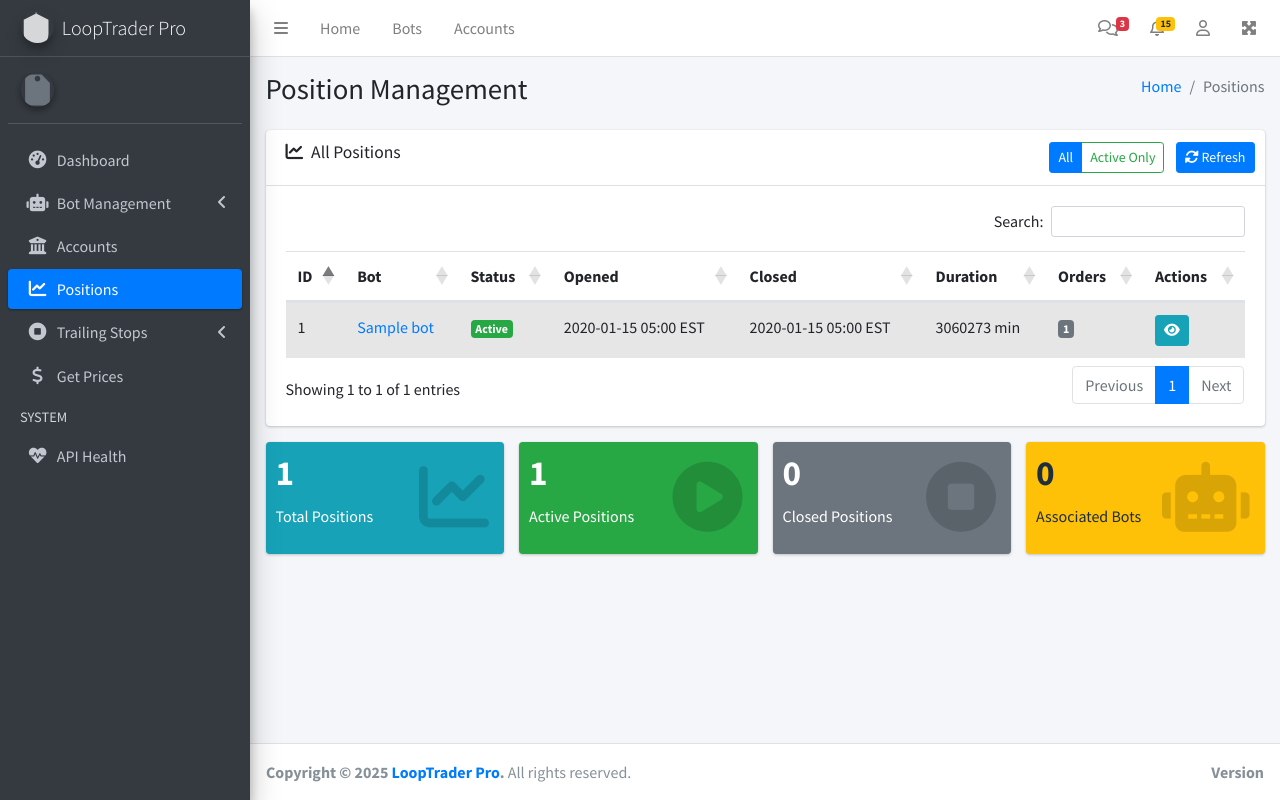
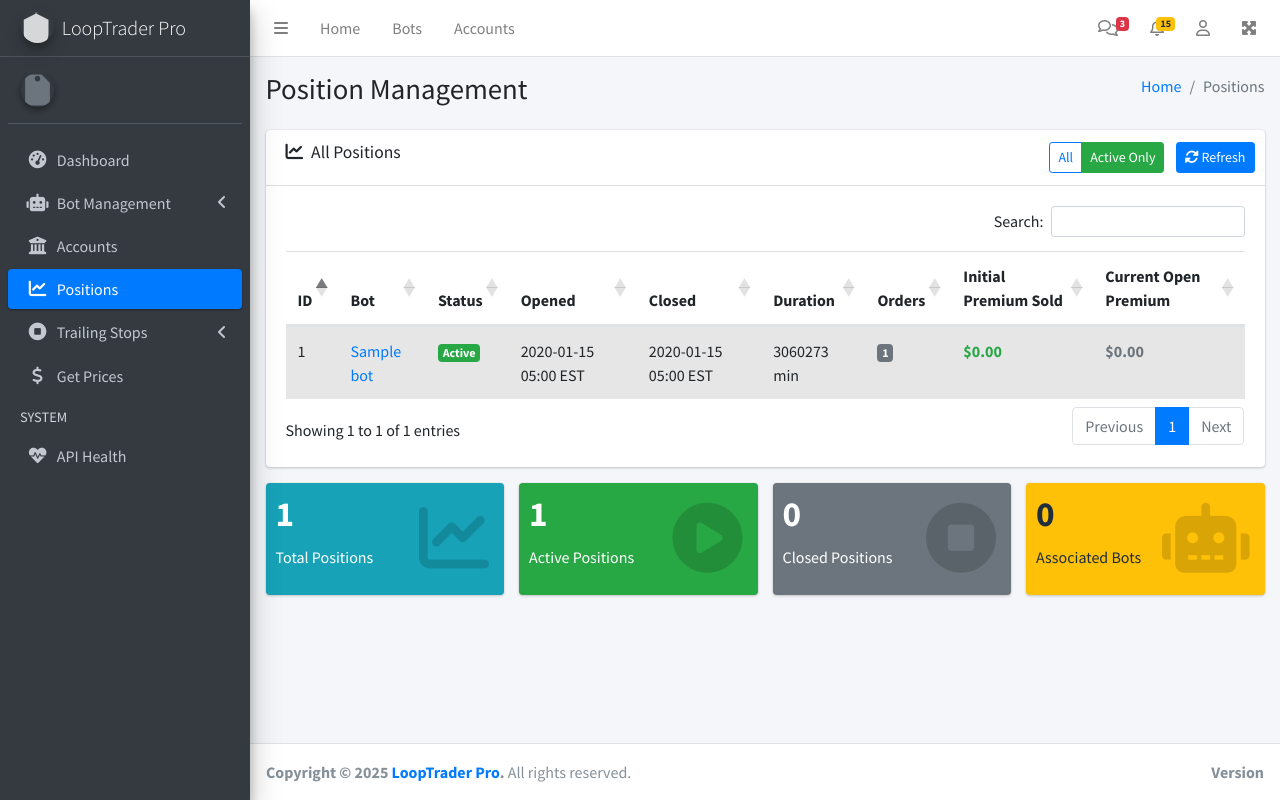
Before and after one commit to dataartisan/Looptrader-Web, a Flask app: page /positions in a window 1280 px wide. Run offline with Flask 3, Linux system fonts and the light colour scheme; the visitor is signed in with stand-in values (Sample User, id 1); tables that the repository leaves empty hold one stand-in row (values such as "Sample post"); some libraries are stand-ins or nearby versions.

Commit message:
position calculations

```diff
--- a/src/looptrader_web/app.py
+++ b/src/looptrader_web/app.py
@@ -555,6 +555,10 @@ def positions():
             status_filter = request.args.get('status')
             active_only = request.args.get('active_only')  # Add support for active_only param
 
+            # Default to active only if no specific filter is provided
+            if active_only is None and status_filter is None:
+                active_only = 'true'
+
             query = db.query(Position).order_by(Position.opened_datetime.desc())
 
             if account_filter:
@@ -562,8 +566,10 @@ def positions():
 
             if status_filter == 'active' or active_only == 'true':
                 query = query.filter(Position.active == True)
-            elif status_filter == 'closed':
-                query = query.filter(Position.active == False)
+            elif status_filter == 'closed' or active_only == 'false':
+                # Show all positions when explicitly set to false or when status is closed
+                if status_filter == 'closed':
+                    query = query.filter(Position.active == False)
 
             positions = query.all()
             accounts = db.query(BrokerageAccount).all()
@@ -582,7 +588,9 @@ def positions():
             print(f"DEBUG: Active only filter: {active_only}")
 
             # Pass the active_only flag to template for button styling
-            return render_template('positions/list.html', positions=positions, accounts=accounts, active_only=(active_only == 'true'))
+            # Convert string to boolean for template logic
+            active_only_bool = active_only == 'true' if active_only else True
+            return render_template('positions/list.html', positions=positions, accounts=accounts, active_only=active_only_bool)
         finally:
             db.close()
     except Exception as e:
@@ -1240,6 +1248,38 @@ def get_schwab_account_balance():
         traceback.print_exc()
         return {'total_balance': 'N/A', 'error': str(e)}
 
+def calculate_total_open_premium():
+    """Calculate total open premium from all active positions"""
+    try:
+        db = SessionLocal()
+
+        # Get all active positions with their orders
+        from sqlalchemy.orm import joinedload
+        active_positions = db.query(Position).options(
+            joinedload(Position.orders)
+        ).filter(Position.active == True).all()
+
+        total_open_premium = 0.0
+
+        for position in active_positions:
+            for order in position.orders:
+                # Calculate premium for filled orders
+                if (order.status and 'FILLED' in order.status.upper() and
+                    order.price is not None and order.filledQuantity is not None):
+                    # Premium = price * filled quantity * 100 (for options contracts)
+                    order_premium = float(order.price) * float(order.filledQuantity) * 100
+                    total_open_premium += order_premium
+
+        return total_open_premium
+
+    except Exception as e:
+        print(f"Error calculating open premium: {e}")
+        import traceback
+        traceback.print_exc()
+        return 0.0
+    finally:
+        db.close()
+
 def get_schwab_accounts_detail():
     """Get detailed account information from Schwab API including individual account balances"""
     try:
@@ -1339,11 +1379,15 @@ def get_schwab_accounts_detail():
         total_pnl = sum(acc['todays_pnl'] for acc in detailed_accounts)
         total_pnl_percent = (total_pnl / total_value * 100) if total_value > 0 else 0
 
+        # Calculate total open premium
+        total_open_premium = calculate_total_open_premium()
+
         return {
             'accounts': detailed_accounts,
             'total_value': f"${total_value:,.2f}",
             'total_pnl': f"${total_pnl:,.2f}",
             'total_pnl_percent': f"{total_pnl_percent:+.2f}%",
+            'total_open_premium': f"${total_open_premium:,.2f}",
             'account_count': len(detailed_accounts),
             'error': None
         }
--- a/src/looptrader_web/models/database.py
+++ b/src/looptrader_web/models/database.py
@@ -217,6 +217,63 @@ class Position(Base):
             return account.name if account else "Unknown"
         finally:
             db.close()
+
+    @property
+    def initial_premium_sold(self):
+        """Calculate the initial premium sold (opening transactions)"""
+        try:
+            total_premium = 0.0
+            for order in self.orders:
+                if (order.status and 'FILLED' in order.status.upper() and
+                    order.price is not None and order.filledQuantity is not None):
+                    # For opening transactions (selling premium), we count positive values
+                    # Assuming selling options generates positive premium
+                    order_premium = float(order.price) * float(order.filledQuantity) * 100
+                    total_premium += order_premium
+            return total_premium
+        except Exception as e:
+            print(f"Error calculating initial premium for position {self.id}: {e}")
+            return 0.0
+
+    @property
+    def current_open_premium(self):
+        """Calculate the current open premium (net premium for active position)"""
+        try:
+            if not self.active:
+                return 0.0
+
+            net_premium = 0.0
+            for order in self.orders:
+                if (order.status and 'FILLED' in order.status.upper() and
+                    order.price is not None and order.filledQuantity is not None):
+                    # Calculate net premium (positive for selling, negative for buying back)
+                    order_premium = float(order.price) * float(order.filledQuantity) * 100
+
+                    # Determine if this is an opening or closing transaction based on order type
+                    # This is a simplified approach - in practice, you might need more sophisticated logic
+                    # to determine if it's opening (selling) or closing (buying back)
+                    if order.orderType and 'SELL' in order.orderType.upper():
+                        net_premium += order_premium  # Selling adds to premium
+                    elif order.orderType and 'BUY' in order.orderType.upper():
+                        net_premium -= order_premium  # Buying reduces premium
+                    else:
+                        # If order type is unclear, default to adding (assuming most orders are sells)
+                        net_premium += order_premium
+
+            return max(0.0, net_premium)  # Don't show negative values
+        except Exception as e:
+            print(f"Error calculating current open premium for position {self.id}: {e}")
+            return 0.0
+
+    @property
+    def formatted_initial_premium_sold(self):
+        """Get formatted initial premium sold"""
+        return f"${self.initial_premium_sold:,.2f}"
+
+    @property
+    def formatted_current_open_premium(self):
+        """Get formatted current open premium"""
+        return f"${self.current_open_premium:,.2f}"
 
 class TrailingStopState(Base):
     """Trailing stop state model"""
--- a/src/looptrader_web/templates/positions/list.html
+++ b/src/looptrader_web/templates/positions/list.html
@@ -19,10 +19,10 @@
         </h3>
         <div class="card-tools">
           <div class="btn-group">
-            <a href="{{ url_for('positions') }}" class="btn btn-sm btn-outline-primary {% if not active_only and not selected_bot_id %}active{% endif %}">
+            <a href="{{ url_for('positions', active_only='false') }}" class="btn btn-sm btn-outline-primary {% if active_only == False %}active{% endif %}">
               All
             </a>
-            <a href="{{ url_for('positions', active_only='true') }}" class="btn btn-sm btn-outline-success {% if active_only %}active{% endif %}">
+            <a href="{{ url_for('positions', active_only='true') }}" class="btn btn-sm btn-outline-success {% if active_only != False %}active{% endif %}">
               Active Only
             </a>
           </div>
@@ -45,7 +45,8 @@
                 <th>Closed</th>
                 <th>Duration</th>
                 <th>Orders</th>
-                <th>Actions</th>
+                <th>Initial Premium Sold</th>
+                <th>Current Open Premium</th>
               </tr>
             </thead>
             <tbody>
@@ -87,9 +88,14 @@
                   </span>
                 </td>
                 <td>
-                  <a href="#" class="btn btn-info btn-sm" title="View Details">
-                    <i class="fas fa-eye"></i>
-                  </a>
+                  <span class="text-success font-weight-bold">
+                    {{ position.formatted_initial_premium_sold }}
+                  </span>
+                </td>
+                <td>
+                  <span class="{% if position.current_open_premium > 0 %}text-warning{% else %}text-muted{% endif %} font-weight-bold">
+                    {{ position.formatted_current_open_premium }}
+                  </span>
                 </td>
               </tr>
               {% endfor %}
```
Also changed, not shown: src/looptrader_web/templates/accounts/list.html (+10 -1 lines).
